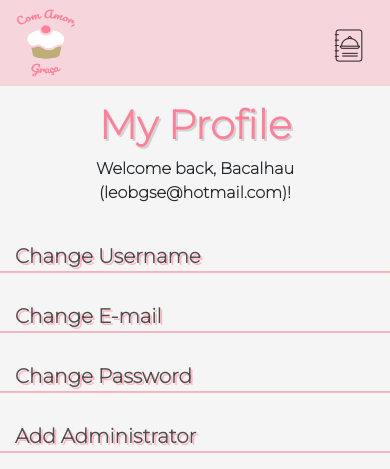
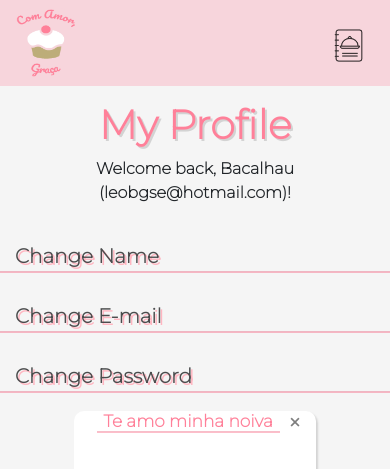
Before and after one commit to anacatbarbosa/project, a Flask app: page /profile in a window 390 px wide. Shown: the top 469 px of the page. Run offline with Flask 2, Linux system fonts and the light colour scheme; a user stored in the database is signed in; data comes from the database, SQL or seed files in the repository; both versions use the stored data as it was after the commit; some libraries are stand-ins or nearby versions.

Commit message:
Fixing adm privileges

```diff
--- a/flask_program/auth.py
+++ b/flask_program/auth.py
@@ -46,8 +46,8 @@ def logout():
 
 
 # Register function
-@auth.route('/register', methods=['GET', 'POST'])
-def register():
+@auth.route('/register/<string:type_of_user>', methods=['POST'])
+def register(type_of_user):
     if request.method == 'POST':
         # Getting all the form information from the login.html register Form
         name = request.form.get('username')
@@ -60,17 +60,32 @@ def register():
         if user:
             if user.email == email:
                 flash('E-mail already in use. Please try another one.', category='error')
-                return render_template('login.html', user=current_user)
+                if type_of_user == 'regular_user':
+                    return render_template('login.html', user=current_user)
+                elif type_of_user == 'adm_user':
+                    return render_template('profile.html', user=current_user)
 
         # Check_errors will check the email, password and user name, if finds any kind of erros will return the number of erros found, otherwise will return 0. Check more at helpers.py
         if check_errors(name, email, password1, password2) > 0:
-            return render_template('login.html', user=current_user)
+            if type_of_user == 'regular_user':
+                return render_template('login.html', user=current_user)
+            elif type_of_user == 'adm_user':
+                return render_template('profile.html', user=current_user)
         else:
             # To get here no error was detected, after that it will add the user to the db and redirect to the main page, the index.html
-            new_user = User(email=email, password=generate_password_hash(password1), name=name, adm_bool=0) #adm_bool = 0 means not and adm_bool = 1 means it's an adm
+            if type_of_user == 'regular_user':
+                new_user = User(email=email, password=generate_password_hash(password1), name=name, adm_bool=0) #adm_bool = 0 means not and adm_bool = 1 means it's an adm
+            elif type_of_user == 'adm_user':
+                new_user = User(email=email, password=generate_password_hash(password1), name=name, adm_bool=1) #adm_bool = 0 means not and adm_bool = 1 means it's an adm
+
             db.session.add(new_user)
             db.session.commit()
-            flash('Account created!', category='success')
+
+            if type_of_user == 'regular_user':
+                flash('Account created!', category='success')
+            elif type_of_user == 'adm_user':
+               flash('Admin account created!', category='success')
+
             login_user(new_user, remember=True)
             return redirect(url_for('views.index'))
 
@@ -87,6 +102,8 @@ def profile():
     id = current_user.id
     user_info = User.query.filter(User.id == id).first()
 
+    # Check if the user is an adm
+    is_adm = user_info.adm_bool
     # Post_info = recipes titles and descriptions
     post_info = Post.query.filter(Post.user_id == id).all()
 
@@ -97,7 +114,7 @@ def profile():
         hold = str_to_list(i.filename)
         post_thumb.append(hold[0])
 
-    return render_template('profile.html', user=current_user, user_name=user_info.name, user_email=user_info.email ,my_recipes=post_thumb)
+    return render_template('profile.html', user=current_user, user_name=user_info.name, user_email=user_info.email ,my_recipes=post_thumb, is_adm=is_adm)
 
 @auth.route('/profile/<string:item>', methods=['POST'])
 @login_required
--- a/flask_program/static/profile.js
+++ b/flask_program/static/profile.js
@@ -10,9 +10,9 @@ function changeName() {
         <div class="changeName">
             <form method="post" action="/profile/name">
                 <div class="form-group row">
-                    <label for="newName" class="col-sm-2 col-form-label">New Username</label>
+                    <label for="newName" class="col-sm-2 col-form-label">New Name</label>
                     <div class="col-sm-10">
-                        <input type="text" class="form-control" name="newName" id="newName" placeholder="New Username">
+                        <input type="text" class="form-control" name="newName" id="newName" placeholder="New Name">
                     </div>
                 </div>
                 <div class="form-group row">
@@ -92,7 +92,7 @@ function pwChange() {
 function addAdmin() {
     profileDiv.innerHTML = `
         <div class="changePw">
-            <form class="addAdmin" action="" method="post">
+            <form class="addAdmin" action="/register/adm_user" method="post">
                 <div class="form-group row">
                     <label for="username" class="col-sm-2 col-form-label">Name</label>
                     <div class="col-sm-10">
--- a/flask_program/templates/login.html
+++ b/flask_program/templates/login.html
@@ -24,7 +24,7 @@
   </form>
 <hr>
 <h2>Don't have an account? Register below!</h2>
-<form class="generalForm" action="/register" method="post">
+<form class="generalForm" action="/register/regular_user" method="post">
     <div class="form-group row">
         <label for="username" class="col-sm-2 col-form-label">Name</label>
         <div class="col-sm-10">
--- a/flask_program/templates/profile.html
+++ b/flask_program/templates/profile.html
@@ -13,7 +13,7 @@
 	<div class="settingsNav">
 		<ul class="nav flex-column">
 			<li class="nav-item">
-				<button class="nav-link navbar-brand" type="button" id="nameChange">Change Username</button>
+				<button class="nav-link navbar-brand" type="button" id="nameChange">Change Name</button>
 			</li>
 			<hr class="hrSet">
 			<li class="nav-item">
@@ -24,13 +24,15 @@
 				<button class="nav-link navbar-brand" type="button" id="pwChange">Change Password</button>
 			</li>
 			<hr class="hrSet">
+            {% if is_adm == 1%}
 			<li class="nav-item">
 				<button class="nav-link navbar-brand" type="button" id="addAdmin">Add Administrator</button>
 			</li>
 			<hr class="hrSet">
+            {% endif %}
 		</ul>
 	</div>
-	<!-- variables user (if user is logged), user_name, my_recipes[] (list with first image of each user's recipes), user_email -->
+	<!-- variables user (if user is logged), user_name, my_recipes[] (list with first image of each user's recipes), user_email, is_adm (0 for no and 1 if it is) -->
 
 	<div class="myProfile" id="myProfile">
 		<div class="row" id="infinity"></div>
--- a/flask_program/views.py
+++ b/flask_program/views.py
@@ -129,17 +129,22 @@ def recipes_pag(post_title, post_id):
     return render_template('recipe_details.html', user=current_user, page_title=str(post_title), carouselimg = post_path, post_info = post, carousel_buttons=carousel_buttons)
 
 
-@views.route('/get_posts/<string:adress>', methods=['POST'])
-def get_posts(adress):
-
-    # Post_info = recipes titles and descriptions
-    if adress == "profile":
-        post_info = Post.query.filter(Post.user_id == current_user.id).all()
-    else:
-        post_info = Post.query.filter(Post.carousel == 0).all()
+@views.route('/get_posts/<string:address>', methods=['POST'])
+def get_posts(address):
 
     # Get user info
     user_info = User.query.filter(User.id == current_user.get_id()).first()
+
+    # Post_info = recipes titles and descriptions
+    if user_info != None:
+        if address == "profile" and user_info.adm_bool == 1:
+            post_info = Post.query.filter(Post.carousel == 0).all()
+        elif address == "profile" and user_info.adm_bool == 0:
+            post_info = Post.query.filter(Post.user_id == current_user.id).all()
+    else:
+        if address == "recipes":
+            post_info = Post.query.filter(Post.carousel == 0).all()
+
     # Post_thumb = first image from the uploads to use as a thumbnail
     post_thumb = []
 
@@ -163,13 +168,17 @@ def delete_post():
     post = json.loads(request.data)
     postId = post['postId']
 
+    # Get user information
+    user_info = User.query.filter(User.id == current_user.get_id()).first()
+
     # Get the column needed to drop
     post = Post.query.get(postId)
+
 
     # all the images to delete from the db and the computer
     post_info = Post.query.filter(Post.id == postId).first()
     if post:
-        if post.user_id == current_user.id:
+        if post.user_id == user_info.id or user_info.adm_bool == 1:
 
             # Parse the str list format to a real list
             list_delete = str_to_list(post_info.filename)
```
Also changed, not shown: flask_program/static/uploaded_files/2022-12-30_232255.616479Captura_de_ecra_2022-12-30_as_23.14.25.png (deleted), flask_program/static/uploaded_files/2022-12-30_235531.568720Captura_de_ecra_2022-12-30_as_23.55.10.png (deleted), flask_program/static/uploaded_files/2022-12-30_235603.780461Captura_de_ecra_2022-12-30_as_23.55.10.png (deleted), flask_program/static/uploaded_files/2022-12-30_235603.786876Captura_de_ecra_2022-12-30_as_23.55.53.png (deleted), instance/database.db, 6 other files.
